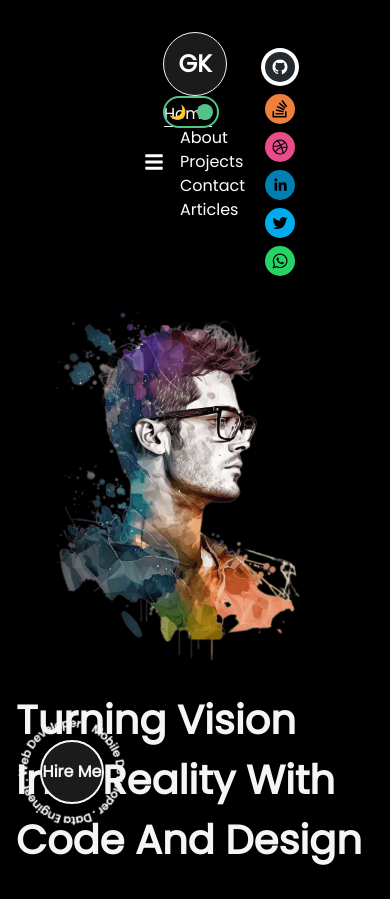
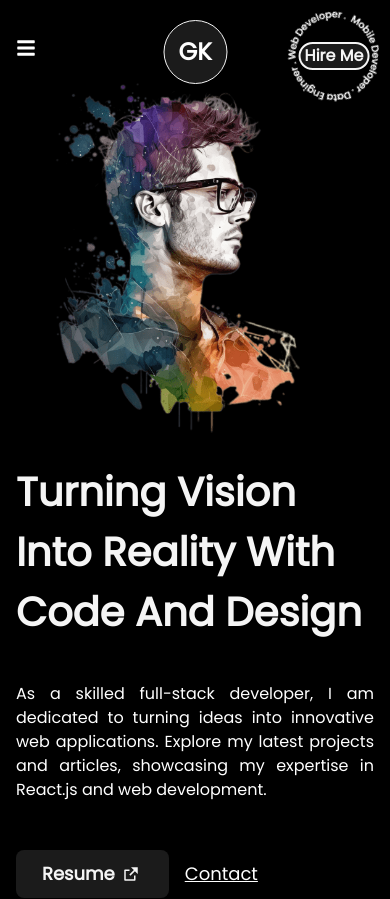
Before and after one commit to George-Kibe/george-portfolio, a Next.js app: page / in a window 390 px wide. Shown: the top 899 px of the page. Built offline with nearby package versions, Linux system fonts and the light colour scheme.

Commit message:
feat:working on responsiveness

```diff
--- /dev/null
+++ b/src/app/about/loading.jsx
@@ -0,0 +1,12 @@
+import React from 'react';
+
+const LoadingPage = () => {
+  return (
+    <div className="flex flex-col items-center justify-center h-screen bg-gray-100">
+      <div className="w-24 h-24 border-8 border-t-8 border-gray-500 rounded-full animate-spin"></div>
+      <h1 className="mt-8 text-3xl font-semibold text-gray-800">Loading...</h1>
+    </div>
+  );
+};
+
+export default LoadingPage;
--- a/src/app/projects/page.jsx
+++ b/src/app/projects/page.jsx
@@ -16,7 +16,6 @@ const FeaturedProject = ({type, title, summary, image, link, github}) => {
   return(
     <article className="w-full flex items-center justify-between relative rounded-br-2xl
         rounded-3xl border border-solid border-dark bg-light dark:bg-black shadow-2xl p-4 md:p-10">
-      <div className="absolute top-0 -right-3 -z-10 w-[101%] h-[103%] rounded-[2.5rem] bg-dark" />
       <Link href={link} target='_blank' className='w-full md:w-1/2 cursor-pointer overflow-hidden rounded-lg'>
         <FramerImage title={title} image={image}
         />
@@ -40,7 +39,6 @@ const Project = ({type, title, summary, image, link, github}) => {
   return(
     <article className="w-full flex flex-col gap-4 items-center justify-center
      rounded-3xl border border-solid border-dark bg-light dark:bg-dark shadow-2xl p-4 md:p-10">
-      <div className="absolute top-0 -right-3 -z-10 w-[101%] h-[102%] rounded-[2rem] bg-dark" />
       <Link href={link} target='_blank' className='w-full cursor-pointer overflow-hidden rounded-lg'>
         <FramerImage title={title} image={image}
         />
--- a/src/components/HireMe.jsx
+++ b/src/components/HireMe.jsx
@@ -3,11 +3,13 @@ import React from 'react'
 
 const HireMe = () => {
   return (
-    <div className='fixed left-4 bottom-4 flex items-center justify-center overflow-hidden'>
-      <div className="w-28 md:w-40 h-auto flex items-center justify-center relative">
+    <div className='right-2 top-2 left-auto bottom-auto fixed flex items-center justify-center overflow-hidden
+           md:left-4 md:bottom-4 md:right-auto md:top-auto
+    '>
+      <div className="w-24 md:w-40 h-auto flex items-center justify-center relative">
         <CircularText className={"fill-dark dark:fill-light animate-spin-slow"} />
         <Link href={"mailto:georgekibew@gmail.com"}
-          className='flex items-center absolute justify-center left-1/2 top-1/2 -translate-x-1/2 -translate-y-1/2 bg-dark text-light shadow-md border-2 border-solid border-dark w-16 h-16 md:w-24 md:h-24 rounded-full font-semibold hover:bg-light hover:text-dark dark:border-light
+          className='flex items-center absolute justify-center left-1/2 top-1/2 -translate-x-1/2 -translate-y-1/2 bg-dark text-light shadow-md border-2 border-solid border-dark px-1 md:w-24 md:h-24 rounded-full font-semibold hover:bg-light hover:text-dark dark:border-light
           '>
           Hire&nbsp;Me
         </Link>
--- a/src/components/Navbar.jsx
+++ b/src/components/Navbar.jsx
@@ -1,11 +1,13 @@
 "use client"
 import Link from 'next/link'
-import React from 'react'
+import React, {useState} from 'react'
 import Logo from './Logo'
-import { usePathname } from 'next/navigation'
+import { usePathname, useRouter } from 'next/navigation'
 import { SocialIcon } from 'react-social-icons';
 import DarkModeToggle from './DarkModeToggle'
 import {FaBars} from "react-icons/fa"
+import {GiTireIronCross} from "react-icons/gi"
+import { motion } from 'framer-motion'
 
 const CustomLink = ({href, title, className=""}) => {
   const pathname = usePathname();
@@ -22,15 +24,46 @@ const CustomLink = ({href, title, className=""}) => {
     </Link>
   )
 }
+
+const CustomMobileLink = ({href, title, className="", toggle}) => {
+  const router = useRouter()
+  const pathname = usePathname();
+  const handleClick = () => {
+    toggle()
+    router.push(href)
+  }
+
+  return(
+    <button className={`${className} relative group font-bold text-[25px] text-light dark:text-black`} onClick={handleClick}>
+      {title}
+      <span className={`h-[1px] inline-block w-0 bg-light absolute left-0 -bottom-0.5
+        group-hover:w-full transition-[width] ease duration-300 dark:bg-dark
+        ${pathname === href? 'w-full': 'w-0'}
+        `}
+        >
+        &nbsp;
+      </span>
+    </button>
+  )
+}
 const style={width:30, height:30}
+const smallStyle={width:25, height:25}
 
 const Navbar = () => {
+  const [isOpen, setIsOpen] = useState(false)
+  const handleClick = () => {
+    setIsOpen(!isOpen)
+  }
   return (
-    <header className="w-full px-32 py-8 font-normal flex items-center justify-between relative">
-      <button className="">
-        <FaBars className='text-[20px]' />
+    <header className="w-full md:px-8 py-8 font-normal flex items-center justify-between relative">
+      <button className="flex absolute md:hidden" onClick={handleClick}>
+        {
+          isOpen? <GiTireIronCross className='text-[20px]' />
+          :<FaBars className='text-[20px]' />
+        }
       </button>
-      <nav >
+      <div className="w-full justify-between items-center hidden md:flex">
+        <nav className=''>
           <CustomLink href={"/"} title={"Home"} className='mr-4'/>
           <CustomLink href={"/about"} title={"About"} className='mx-4'/>
           <CustomLink href={"/projects"} title={"Projects"} className='mx-4'/>
@@ -38,7 +71,8 @@ const Navbar = () => {
           <CustomLink href={"/articles"} title={"Articles"}className='ml-4'/>
         </nav>
         <nav className="flex items-center justify-center flex-wrap gap-2">
-        <div className="border-1 dark:bg-white border-transparent dark:border-light rounded-full p-1">
+          <DarkModeToggle />
+          <div className="border-1 dark:bg-white border-transparent dark:border-light ml-2 rounded-full p-1">
             <SocialIcon  url="https://github.com/George-Kibe" style={style} target={"_blank"} />
           </div>
           <SocialIcon url="https://stackoverflow.com/users/17756485/george-kibe-w" style={style} target={"_blank"}/>
@@ -47,9 +81,41 @@ const Navbar = () => {
           <SocialIcon url="https://twitter.com/kibegeorge_" style={style} target={"_blank"}/>
           <SocialIcon url="https://web.whatsapp.com/send?phone=+254795288155" style={style} target={"_blank"} />
         </nav>
-      <div className="absolute left-[50%] top-2 translate-x-[-50%]">
+      </div>
+      {/* mobile menu */}
+      {
+        isOpen ?
+        <motion.div
+          initial={{scale:0, opacity:0, x:"-50%", y:"-50%"}}
+          animate={{scale:1, opacity:1}}
+          className="min-w-[80vw] flex pb-12 flex-col justify-between items-center fixed z-50 top-1/3 left-1/2 -translate-x-1/2 -translate-y-1/2
+          bg-dark/90 dark:bg-light/90 rounded-lg backdrop-blur-md pt-8 md:hidden gap-4
+        ">
+          <nav className='flex items-center justify-center flex-col gap-1'>
+            <CustomMobileLink href={"/"} title={"Home"}  toggle={handleClick} className=''/>
+            <CustomMobileLink href={"/about"} title={"About"}  toggle={handleClick} className=''/>
+            <CustomMobileLink href={"/projects"} title={"Projects"}  toggle={handleClick} className=''/>
+            <CustomMobileLink href={"/contacts"} title={"Contact"} toggle={handleClick} className=''/>
+            <CustomMobileLink href={"/articles"} title={"Articles"} toggle={handleClick} className=''/>
+          </nav>
+          <DarkModeToggle />
+          <nav className="flex items-center justify-center flex-wrap gap-2">
+
+            <div className="border-1 bg-light border-transparent dark:border-light ml-2 rounded-full p-1">
+              <SocialIcon  url="https://github.com/George-Kibe" style={smallStyle} target={"_blank"} />
+            </div>
+            <SocialIcon url="https://stackoverflow.com/users/17756485/george-kibe-w" style={smallStyle} target={"_blank"}/>
+            <SocialIcon url="https://dribbble.com/GeorgeKibe" style={smallStyle} target={"_blank"}/>
+            <SocialIcon url="https://www.linkedin.com/in/george-kibe-17b431110" style={smallStyle} target={"_blank"}/>
+            <SocialIcon url="https://twitter.com/kibegeorge_" style={smallStyle} target={"_blank"}/>
+            <SocialIcon url="https://web.whatsapp.com/send?phone=+254795288155" style={smallStyle} target={"_blank"} />
+          </nav>
+        </motion.div>
+
+        :null
+      }
+      <div className="absolute right-1 left-1/2 top-1/2 -translate-x-1/2 -translate-y-1/2 md:hidden">
         <Logo />
-        <DarkModeToggle />
       </div>
     </header>
   )
--- a/tailwind.config.js
+++ b/tailwind.config.js
@@ -27,6 +27,12 @@ module.exports = {
       backgroundImage: {
         circularLight: "repeating-radial-gradient(rgba(0,0,0,0.4) 2px , #F5F5F5 5px, #F5F5F5 100px)",
         circularDark: "repeating-radial-gradient(rgba(255,255,255,0.6) 2px , #1b1b1b 8px, #1b1b1b 100px)",
+        circularLightLg:"repeating-radial-gradient(rgba(0,0,0,0.4) 2px,#f5f5f5 5px,#f5f5f5 80px)",
+        circularDarkLg: "repeating-radial-gradient(rgba(255,255,255,0.5) 2px,#1b1b1b 8px,#1b1b1b 80px)",
+        circularLightMd: "repeating-radial-gradient(rgba(0,0,0,0.4) 2px,#f5f5f5 5px,#f5f5f5 60px)",
+        circularDarkMd: "repeating-radial-gradient(rgba(255,255,255,0.5) 2px,#1b1b1b 8px,#1b1b1b 60px)",
+        circularLightSm: "repeating-radial-gradient(rgba(0,0,0,0.4) 2px,#f5f5f5 5px,#f5f5f5 40px)",
+        circularDarkSm: "repeating-radial-gradient(rgba(255,255,255,0.5) 2px,#1b1b1b 8px,#1b1b1b 40px)",
       }
     },
   },
```
Also changed, not shown: src/app/about/page.jsx (+5 -5 lines), 2 other files (tests, documents, lock files or other folders). Lines whose indentation alone changed are shown as unchanged.
